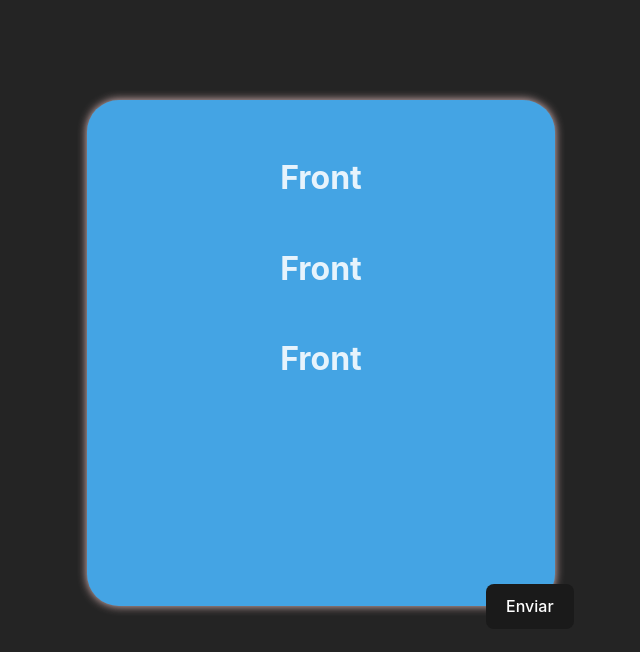
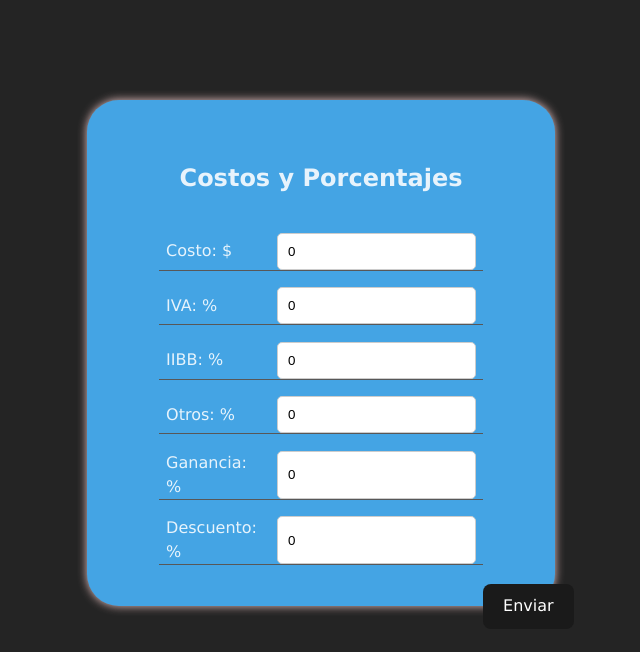
Before and after one commit to JonnyFernandez/Precio-Costo, a React (Vite) app: page / in a window 1280 px wide. Shown: the top 652 px of the page, without its empty margins (319-959 px from the left). Built offline with nearby package versions, Linux system fonts and the light colour scheme.

Commit message:
card lista

```diff
--- a/src/views/Home.jsx
+++ b/src/views/Home.jsx
@@ -4,6 +4,24 @@ import { useState } from 'react'
 
 const Home = () => {
     const [isFlipped, setIsFlipper] = useState(false)
+    const [data, setData] = useState({ cost: 0, iva: 0, iibb: 0, others: 0, gain: 0, off: 0 });
+
+    const handleChange = (event) => {
+        const { name, value } = event.target;
+        setData({ ...data, [name]: Number(value) })
+    };
+
+    const reset = () => {
+        setData({ cost: 0, iva: 0, iibb: 0, others: 0, gain: 0, off: 0 })
+    }
+
+    let price = data.cost * (1 + (data.iva / 100) + (data.iibb / 100) + (data.others / 100) + (data.gain / 100))
+    let priceOff = price * (1 - (data.off / 100))
+    let discount = price - priceOff
+    let costProduction = data.cost * (1 + (data.iva / 100) + (data.iibb / 100) + (data.others / 100))
+    let margin = ((priceOff - costProduction) / costProduction) * 100
+
+
     return (
         <div className={d.home}>
             <div className={d.bodyAdmin}>
@@ -11,18 +29,65 @@ const Home = () => {
 
                 <div className={`${d.card}`}>
                     <div className={`${d.front} ${isFlipped ? d.flip : ''}`}>
-                        <h1>Front</h1>
-                        <h1>Front</h1>
-                        <h1>Front</h1>
+                        <div className={d.insideFront}>
+                            <h2>Costos y Porcentajes</h2>
+                            <div className={d.inputs}>
+                                <label htmlFor="">Costo: $</label>
+                                <input type="number" name='cost' value={data.cost} onChange={handleChange} />
+                            </div>
+                            <div className={d.inputs}>
+                                <label htmlFor="">IVA: %</label>
+                                <input type="number" name='iva' value={data.iva} onChange={handleChange} placeholder='ingresar iva' />
+                            </div>
+                            <div className={d.inputs}>
+                                <label htmlFor="">IIBB: %</label>
+                                <input type="number" name='iibb' value={data.iibb} onChange={handleChange} placeholder='ingresar iibb' />
+                            </div>
+                            <div className={d.inputs}>
+                                <label htmlFor="">Otros: %</label>
+                                <input type="number" name='others' value={data.others} onChange={handleChange} placeholder='ingresar Otros' />
+                            </div>
+                            <div className={d.inputs}>
+                                <label htmlFor="">Ganancia: %</label>
+                                <input type="number" name='gain' value={data.gain} onChange={handleChange} placeholder='ingresar Ganancia' />
+                            </div>
+                            <div className={d.inputs}>
+                                <label htmlFor="">Descuento: %</label>
+                                <input type="number" name='off' value={data.off} onChange={handleChange} placeholder='ingresar descuento' />
+                            </div>
+
+                        </div>
                     </div>
 
                     <div className={`${d.back} ${!isFlipped ? d.flip : ''}`}>
-                        <h1>Back</h1>
-                        <h1>Back</h1>
-                        <h1>Back</h1>
+                        <div className={d.insideFront}>
+                            <h2>Resultados</h2>
+
+                            <div className={d.inputs}>
+                                <label htmlFor="">Precio:</label>
+                                <span>$ {price.toFixed(2)}</span>
+                            </div>
+
+                            <div className={d.inputs}>
+                                <label htmlFor="">Precio Off:</label>
+                                <span>$ {priceOff.toFixed(2)}</span>
+                            </div>
+                            <div className={d.inputs}>
+                                <label htmlFor="">Descuento:</label>
+                                <span>$ {discount.toFixed(2)}</span>
+                            </div>
+                            <div className={d.inputs}>
+                                <label htmlFor="">Margen Ganancia:</label>
+                                <span>{margin || 0}%</span>
+                            </div>
+                            <div className={d.inputs}>
+                                <label htmlFor="">Off Aplicado:</label>
+                                <span>{data.off}%</span>
+                            </div>
+                        </div>
                     </div>
-                    <div className={d.change} onClick={() => setIsFlipper(prev => !prev)}> Enviar
-                    </div>
+                    <div className={d.change} onClick={() => setIsFlipper(prev => !prev)}> Enviar </div>
+                    {data.cost || data.iva || data.iibb || data.others || data.gain || data.off ? <div className={d.change2} onClick={reset}> Reset </div> : ''}
                 </div>
 
 
--- a/src/views/Home.module.css
+++ b/src/views/Home.module.css
@@ -5,6 +5,7 @@
     width: 100%;
     height: 690px;
     /* background-color: red; */
+    font-family: Verdana, Geneva, Tahoma, sans-serif;
 }
 
 .bodyAdmin{
@@ -19,7 +20,7 @@
 
 
 .card{
-    /* background-color: aqua; */
+
     width: 100%;
     height: 100%;
     transition: transform 0.6s;
@@ -51,7 +52,7 @@
 }
 
 .back{
-    background-color: rgb(80, 84, 84);
+    background-color: hsl(204, 51%, 49%);
 }
 
 .flip {
@@ -69,8 +70,6 @@
     color: white;
     bottom: 0;
     right: 0;
-
-
     border-radius: 8px;
     border: 1px solid transparent;
     font-size: 1em;
@@ -84,3 +83,68 @@
 .change:hover{
     border-color: #646cff;
 }
+
+.change2{
+    position: absolute;
+    padding: 0.6em 1.2em;
+    color: white;
+    top: 50px;
+    right: 0;
+    border-radius: 8px;
+    border: 1px solid transparent;
+    font-size: 1em;
+    font-weight: 500;
+    font-family: inherit;
+    background-color: #0773ccf1;
+    cursor: pointer;
+    transition: border-color 0.25s;
+}
+
+.change2:hover{
+    border-color: #fbfbfb;
+    border-radius: 5px;
+}
+
+/* hasta aca todo lo relaciona do al flipped */
+
+/* estilos  */
+.insideFront{
+    display: flex;
+    flex-direction: column;
+    justify-content: space-around;
+    align-items: center;
+    width: 100%;
+    height: 100%;
+    /* background-color: aliceblue; */
+}
+.inputs{
+    display: flex;
+    flex-direction: row;
+    justify-content: space-around;
+     border-bottom: 1px solid rgb(88, 87, 87);
+    width: 80%;
+}
+.inputs label{
+    display: flex;
+    justify-content: start;
+    align-items: center;
+    width: 30%;
+}
+
+
+.inputs input{
+    padding: 10px;
+    border: 1px solid #ccc;
+    border-radius: 5px;
+    outline: none;
+    /* background-color: rgb(241, 239, 239); */
+    /* color: yellow; */
+}
+
+.inputs span {
+    padding: 10px;
+    /* border: 1px solid #ccc; */
+    border-radius: 5px;
+    outline: none;
+    width: 50%;
+}
```
